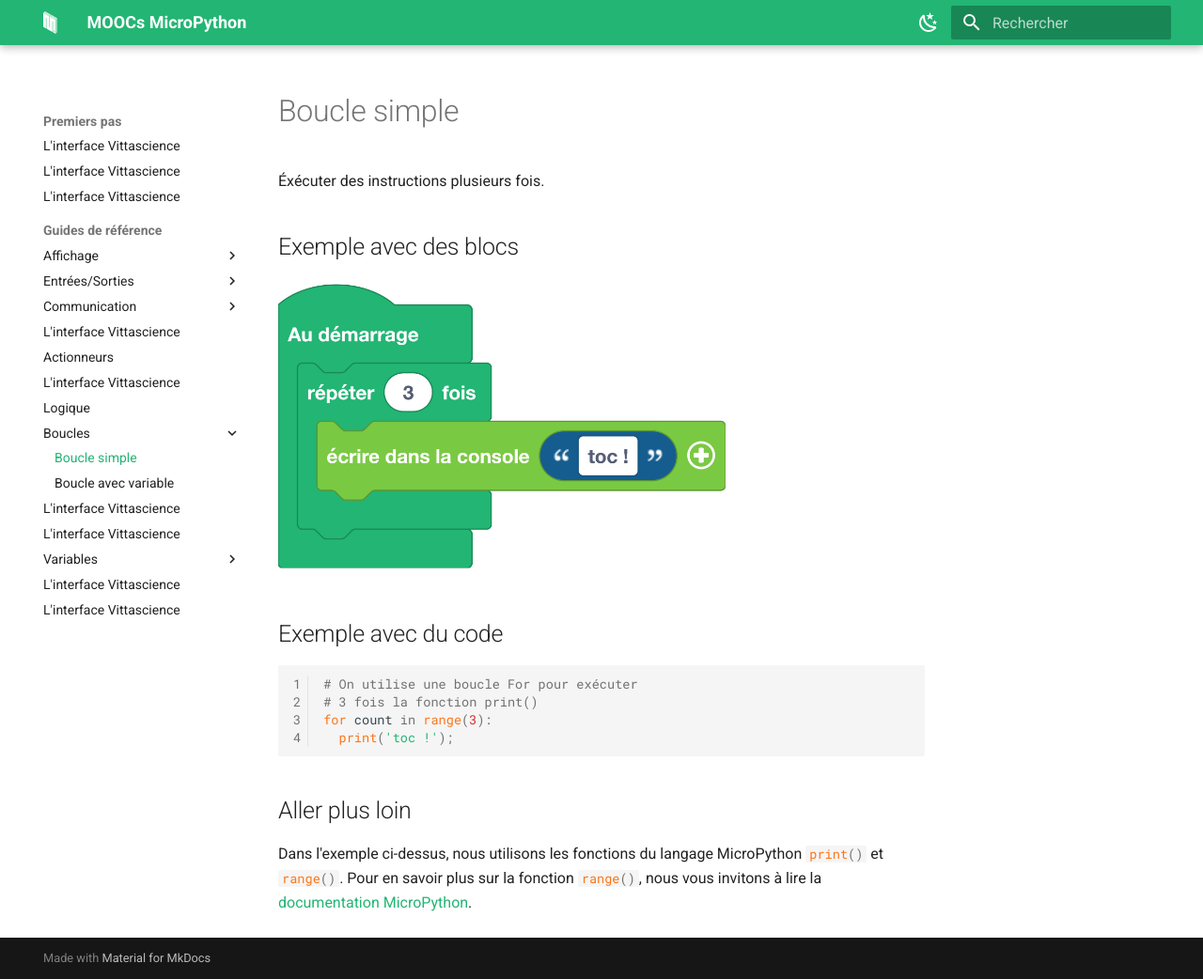
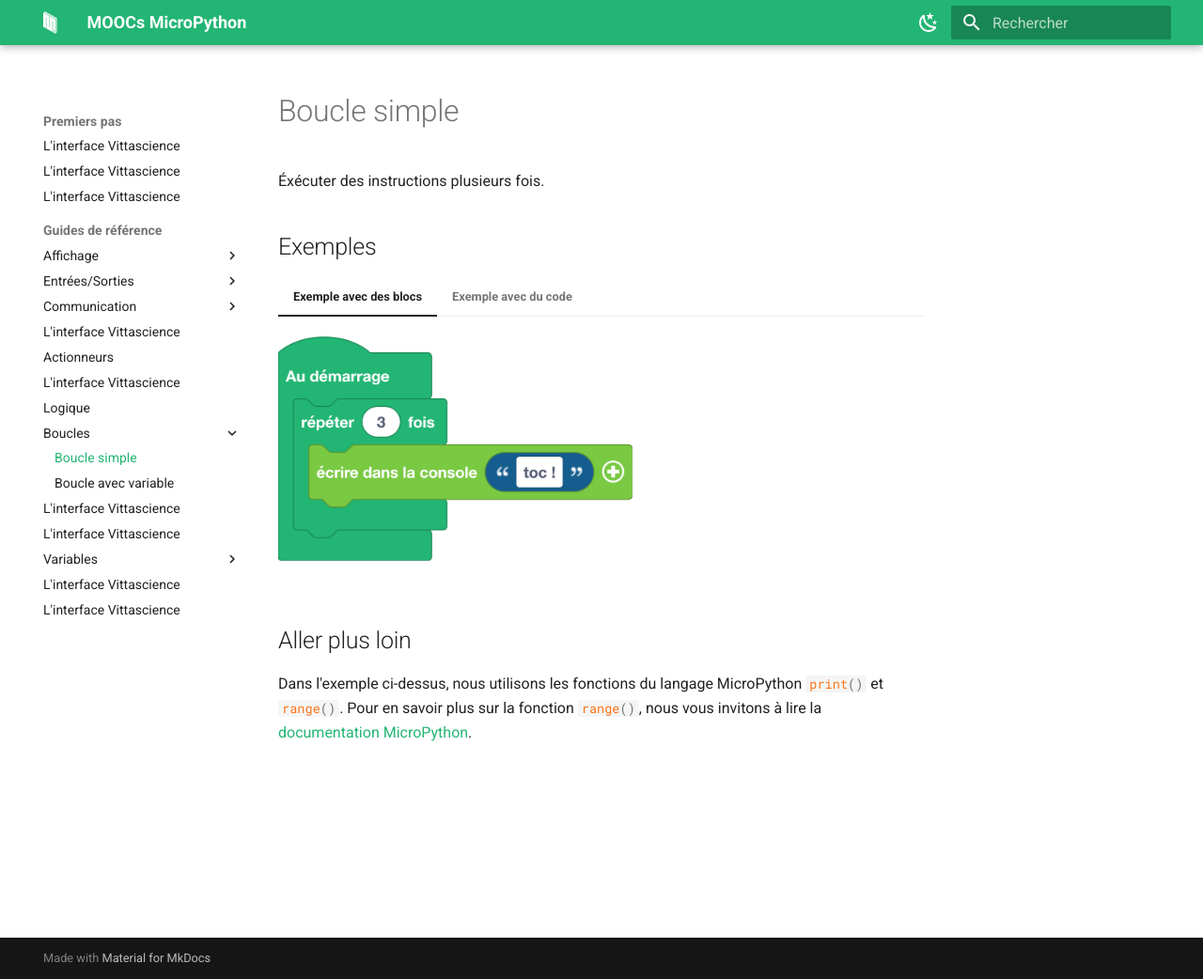
Before and after one commit to imt-atlantique/micropython_doc, an MkDocs documentation site: the page built from docs/boucles/boucle_simple.md, in a window 1280 px wide and 1042 px high. Shown: the whole window at 94% size. Built offline with MkDocs 1.6.1 and Material for MkDocs 9.7.7, drawn with Linux system fonts in a browser that asks for light colours.

Commit message:
Correction de l'indentation

````diff
--- a/docs/boucles/boucle_simple.md
+++ b/docs/boucles/boucle_simple.md
@@ -1,17 +1,19 @@
 # Boucle simple
 Éxécuter des instructions plusieurs fois.
 
-## Exemple avec des blocs
-![Blocs boucle simple](boucle_simple.png){: style="width:480px;"}
+## Exemples
+=== "Exemple avec des blocs"
 
-## Exemple avec du code
+    ![Blocs boucle simple](boucle_simple.png){: style="width:380px;"}
 
-```python
-# On utilise une boucle For pour exécuter
-# 3 fois la fonction print()
-for count in range(3):
-  print('toc !');
-```
+
+=== "Exemple avec du code"
+    ```python
+    # On utilise une boucle For pour exécuter
+    # 3 fois la fonction print()
+    for count in range(3):
+      print('toc !');
+    ```
 
 ## Aller plus loin
 Dans l'exemple ci-dessus, nous utilisons les fonctions du langage MicroPython [`#!python print()`](../../communication/ecrire_dans_la_console.md) et `#!python range()`. Pour en savoir plus sur la fonction `#!python range()`, nous vous invitons à lire la [documentation MicroPython](https://www.micropython.fr/reference/03.builtin/range/).
````
Also changed, not shown: docs/boucles/boucle_avec_variable.md (+12 -13 lines).
